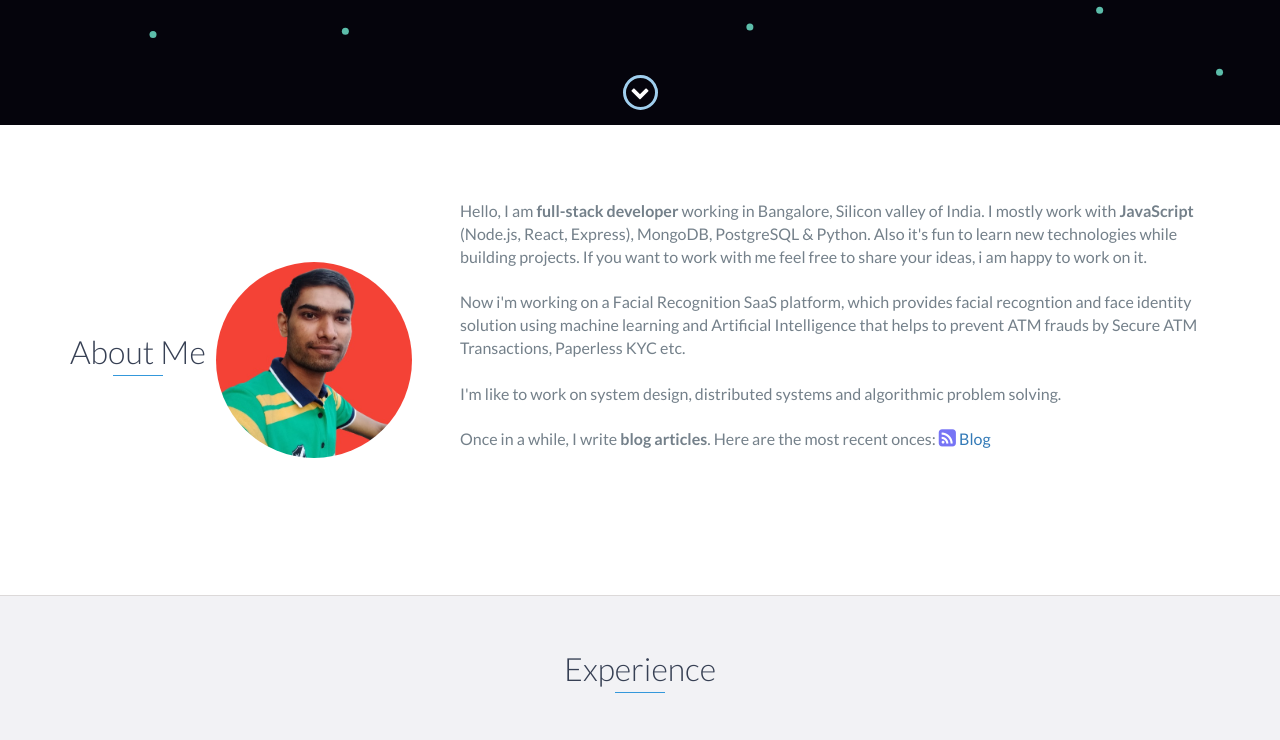
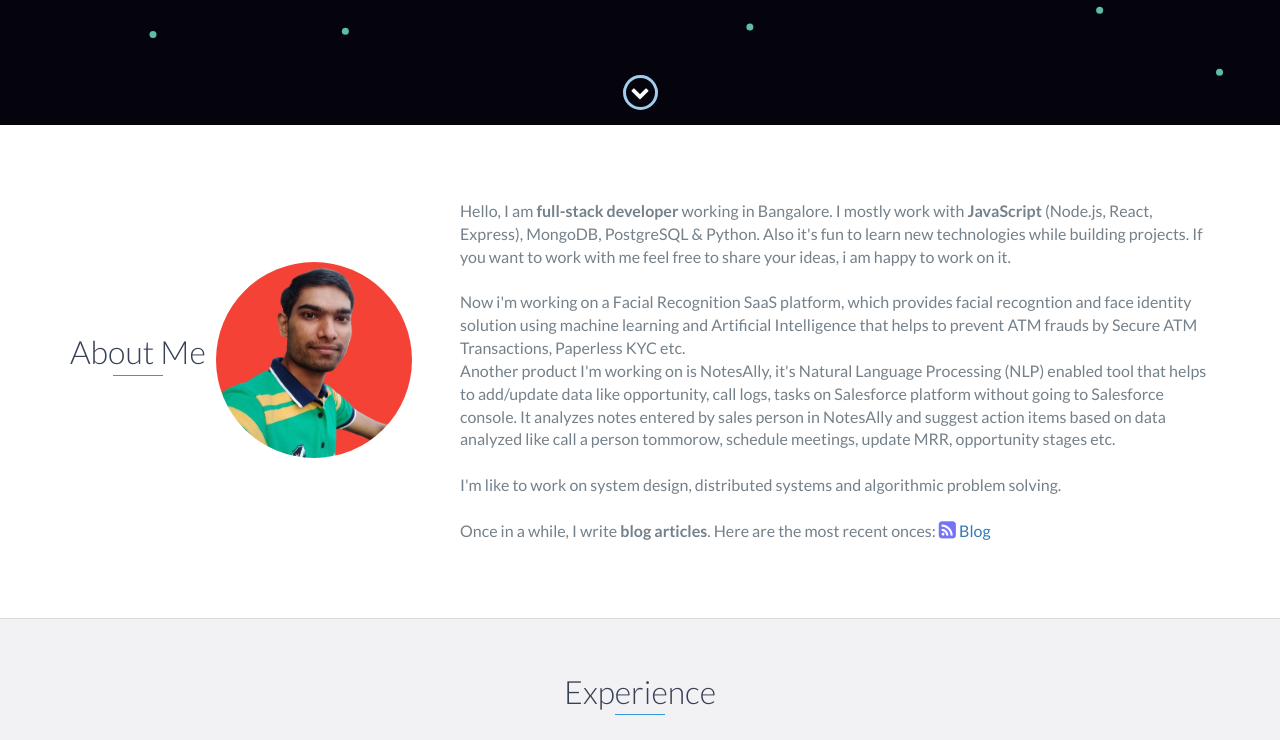
Before and after one commit to axaysushir/axaysushir.github.io, a website: page index.html in a window 1280 px wide. Shown: the part 675-1415 px from the top of the page. Drawn offline with nearby package versions, Linux system fonts and the light colour scheme.

Commit message:
Change intro

```diff
--- a/index.html
+++ b/index.html
@@ -147,13 +147,17 @@
           </div>
           <div class="col-md-8">
             <p>
-              Hello, I am <b>full-stack developer</b> working in Bangalore, Silicon valley of India.<!--living in beautiful Vadodara, right in the heart of Gujarat --> I mostly work with <b>JavaScript</b> (Node.js, React, Express), MongoDB, PostgreSQL & Python.
+              Hello, I am <b>full-stack developer</b> working in Bangalore.<!--living in beautiful Vadodara, right in the heart of Gujarat --> I mostly work with <b>JavaScript</b> (Node.js, React, Express), MongoDB, PostgreSQL & Python.
               Also it's fun to learn new technologies while building projects. If you want to work with me
               feel free to share your ideas, i am happy to work on it.
               <br />
               <br />
               Now i'm working on a Facial Recognition SaaS platform, which provides facial recogntion and face identity solution
               using machine learning and Artificial Intelligence that helps to prevent ATM frauds by Secure ATM Transactions, Paperless KYC etc.
+              <br/>
+              Another product I'm working on is NotesAlly, it's Natural Language Processing (NLP) enabled tool that helps to add/update data like opportunity, call logs, tasks
+              on Salesforce platform without going to Salesforce console. It analyzes notes entered by sales person in NotesAlly and suggest action items based on data analyzed like
+              call a person tommorow, schedule meetings, update MRR, opportunity stages etc.
 
               <br/>
               <br/>
```
